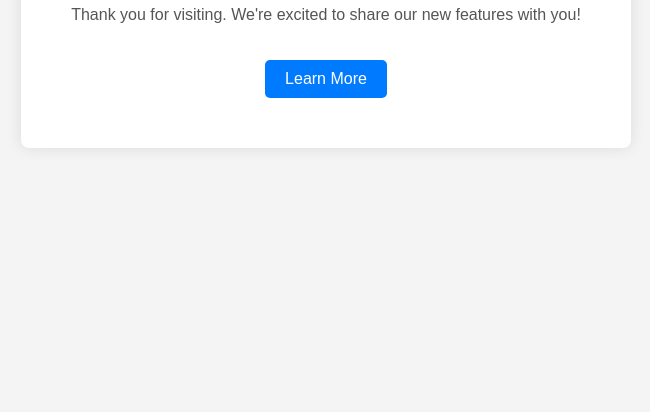
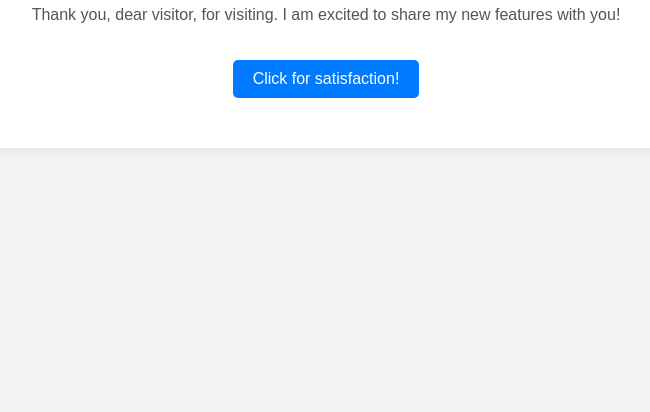
Before and after one commit to iasonvarsamidis/welcome, a plain HTML site: page index.html in a window 1280 px wide. Shown: the part 388-800 px from the top of the page, without its empty margins (314-964 px from the left). Drawn offline with Linux system fonts and the light colour scheme.

Commit message:
changed messages to first person

```diff
--- a/index.html
+++ b/index.html
@@ -3,7 +3,7 @@
 <head>
     <meta charset="UTF-8">
     <meta name="viewport" content="width=device-width, initial-scale=1.0">
-    <title>Welcome to Our Website</title>
+    <title>Welcome to My Website</title>
     <style>
         body {
             font-family: Arial, sans-serif;
@@ -46,8 +46,8 @@
 <body>
     <div class="container">
         <h1>Welcome to Our Website!</h1>
-        <p>Thank you for visiting. We're excited to share our new features with you!</p>
-        <a href="#" class="button">Learn More</a>
+        <p>Thank you, dear visitor, for visiting. I am excited to share my new features with you!</p>
+        <a href="#" class="button">Click for satisfaction!</a>
     </div>
 </body>
 </html>
```
